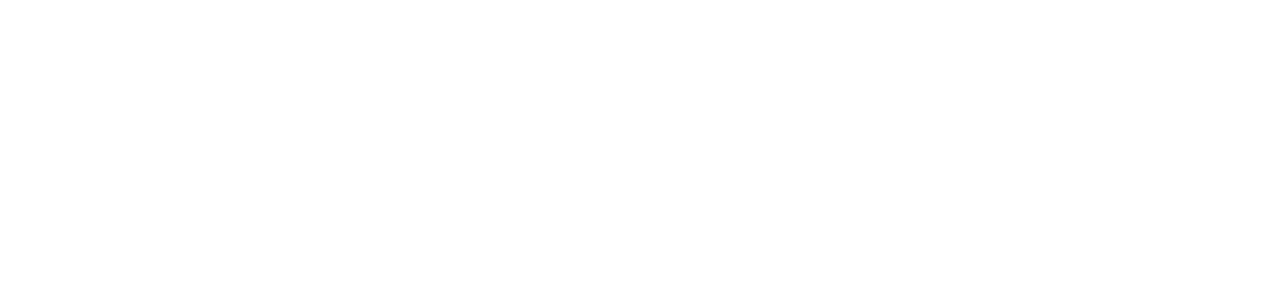
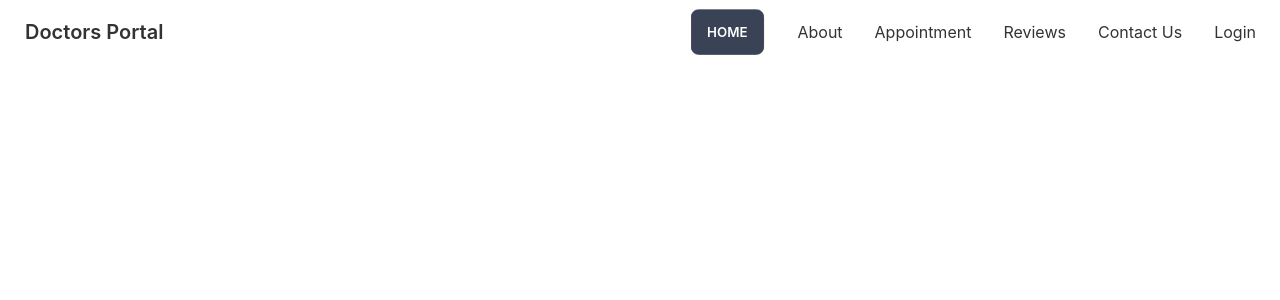
Before and after one commit to arifmia1129/doctors-portal-client, a React (Create React App) app: page / in a window 1280 px wide. Shown: the top 300 px of the page. Built offline with nearby package versions, Linux system fonts and the light colour scheme.

Commit message:
navbar added

```diff
--- a/src/App.js
+++ b/src/App.js
@@ -1,10 +1,11 @@
 import logo from './logo.svg';
 import './App.css';
+import Navbar from './pages/Shared/Navbar/Navbar';
 
 function App() {
   return (
-    <div className="App">
-
+    <div>
+      <Navbar></Navbar>
     </div>
   );
 }
--- a/src/index.js
+++ b/src/index.js
@@ -3,11 +3,14 @@
 import './index.css';
 import App from './App';
 import reportWebVitals from './reportWebVitals';
+import { BrowserRouter } from 'react-router-dom';
 
 const root = ReactDOM.createRoot(document.getElementById('root'));
 root.render(
   <React.StrictMode>
-    <App />
+    <BrowserRouter>
+      <App />
+    </BrowserRouter>
   </React.StrictMode>
 );
 
--- /dev/null
+++ b/src/pages/About/About.js
@@ -0,0 +1,11 @@
+import React from 'react';
+
+const About = () => {
+    return (
+        <div>
+            This is about components
+        </div>
+    );
+};
+
+export default About;
--- /dev/null
+++ b/src/pages/Shared/Navbar/Navbar.js
@@ -0,0 +1,65 @@
+import React from 'react';
+import { Link } from 'react-router-dom';
+
+const Navbar = () => {
+    return (
+        <div className="navbar bg-base-100">
+            <div className="navbar-start">
+                <Link to="/" className="btn btn-ghost normal-case text-xl">Doctors Portal</Link>
+            </div>
+            <div className="navbar-end">
+                <div className="dropdown">
+                    <label tabindex="0" className="btn btn-ghost lg:hidden">
+                        <svg xmlns="http://www.w3.org/2000/svg" className="h-5 w-5" fill="none" viewBox="0 0 24 24" stroke="currentColor"><path stroke-linecap="round" stroke-linejoin="round" stroke-width="2" d="M4 6h16M4 12h8m-8 6h16" /></svg>
+                    </label>
+                    <ul tabindex="0" className="menu menu-compact dropdown-content mt-3 relative right-1 p-2 shadow bg-base-100 rounded-box w-52">
+                        <li>
+                            <Link to="/home"><button className='btn btn-accent text-white'>Home</button></Link>
+                        </li>
+                        <li>
+                            <Link to="/about">About</Link>
+                        </li>
+                        <li>
+                            <Link to="/appointment">Appointment</Link>
+                        </li>
+                        <li>
+                            <Link to="/reviews">Reviews</Link>
+                        </li>
+                        <li>
+                            <Link to="/contactUs">Contact Us</Link>
+                        </li>
+                        <li>
+                            <Link to="/login">Login</Link>
+                        </li>
+
+                    </ul>
+                </div>
+            </div>
+            <div className="navbar-end hidden lg:flex">
+                <ul className="menu menu-horizontal p-0 absolute">
+                    <li>
+                        <Link to="/home"><button className='btn btn-accent text-white'>Home</button></Link>
+                    </li>
+                    <li>
+                        <Link to="/about">About</Link>
+                    </li>
+                    <li>
+                        <Link to="/appointment">Appointment</Link>
+                    </li>
+                    <li>
+                        <Link to="/reviews">Reviews</Link>
+                    </li>
+                    <li>
+                        <Link to="/contactus">Contact Us</Link>
+                    </li>
+                    <li>
+                        <Link to="/login">Login</Link>
+                    </li>
+                </ul>
+            </div>
+
+        </div>
+    );
+};
+
+export default Navbar;
--- a/tailwind.config.js
+++ b/tailwind.config.js
@@ -3,5 +3,20 @@
   theme: {
     extend: {},
   },
+  daisyui: {
+    themes: [
+      {
+        mytheme: {
+          primary: "#0FCFEC",
+          secondary: "#19D3AE",
+          accent: "#3A4256",
+          neutral: "#3d4451",
+          "base-100": "#ffffff",
+        },
+      },
+      "dark",
+      "cupcake",
+    ],
+  },
   plugins: [require("daisyui")],
 }
```
